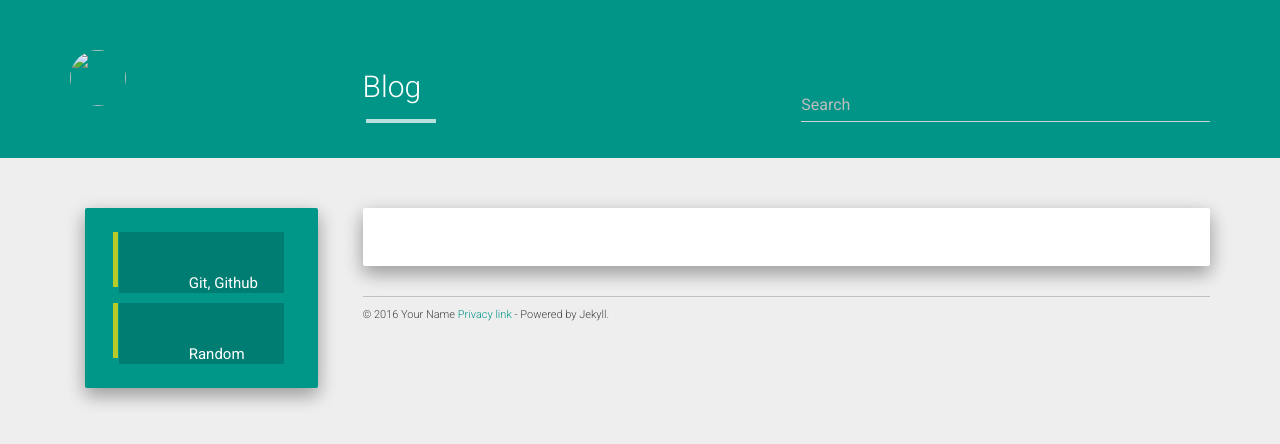
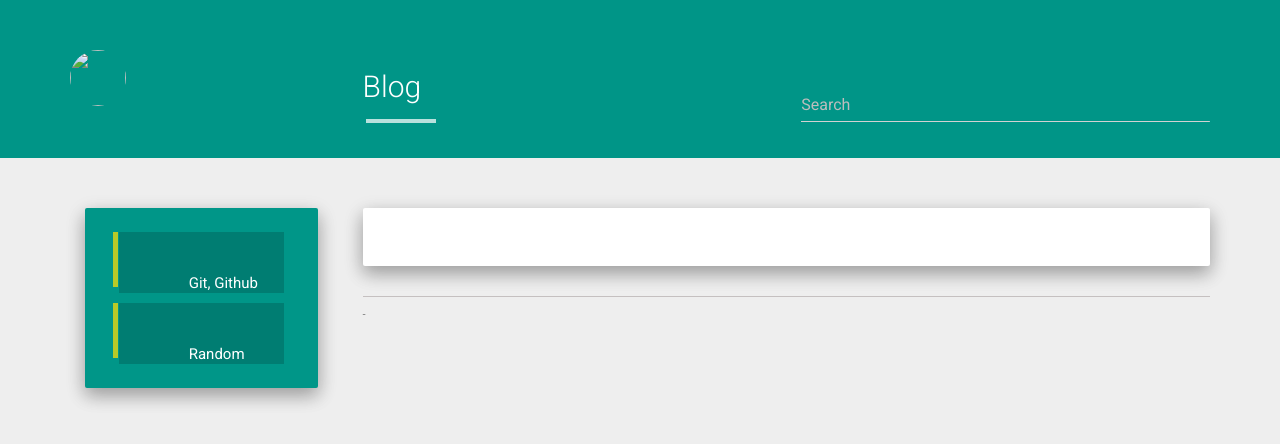
Before and after one commit to Da-Taeho/Da-Taeho.github.io, a Jekyll site: the page built from index.html, in a window 1280 px wide. Shown: the top 444 px of the page. Built offline with Jekyll 4.4.1, drawn with Linux system fonts in a browser that asks for light colours; nearby versions of some CDN libraries; the list of posts is cut into pages by our own code.

Commit message:
Update footer.html

```diff
--- a/_includes/footer.html
+++ b/_includes/footer.html
@@ -1,5 +1,5 @@
 <footer>
-  © 2016 Your Name <a href="#">Privacy link</a> - Powered by Jekyll.
+   <a href="#"></a> -
 </footer>
 <div align="center">
   <script async src="https://pagead2.googlesyndication.com/pagead/js/adsbygoogle.js"></script>
```
